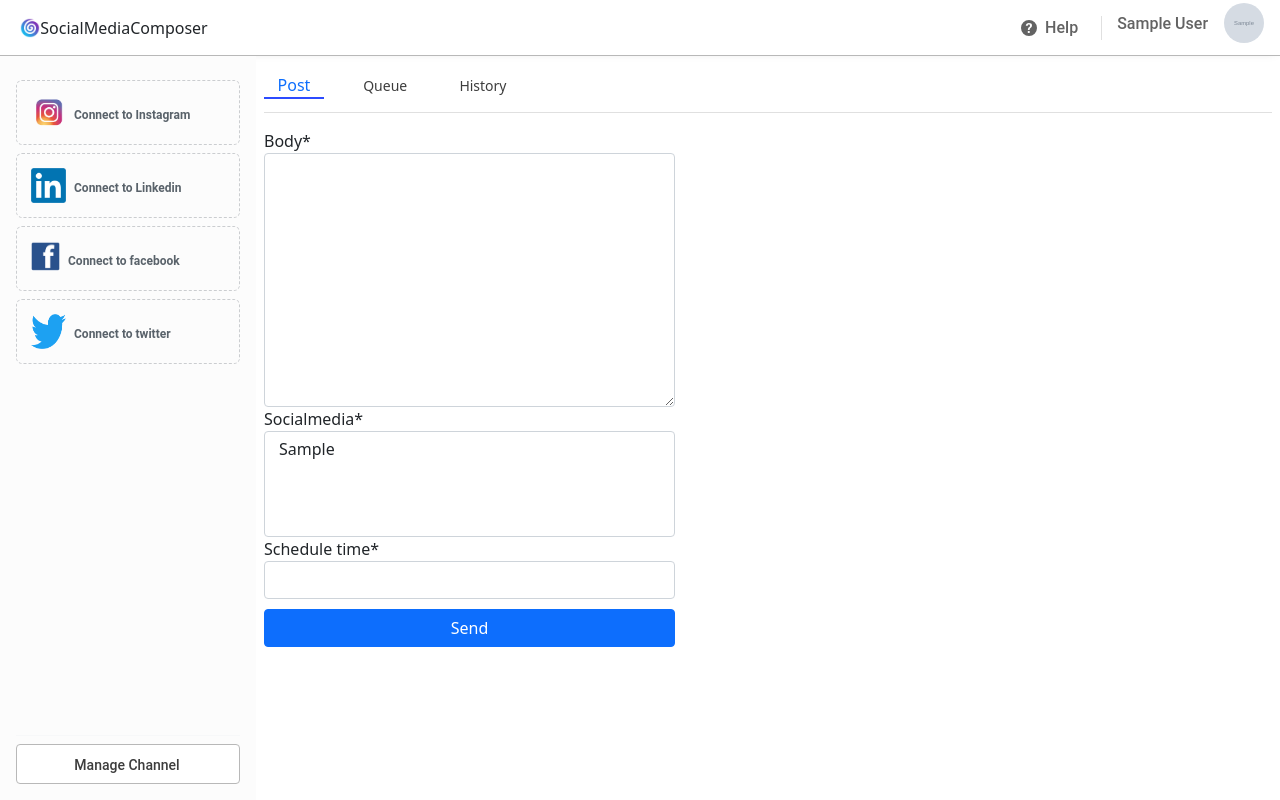
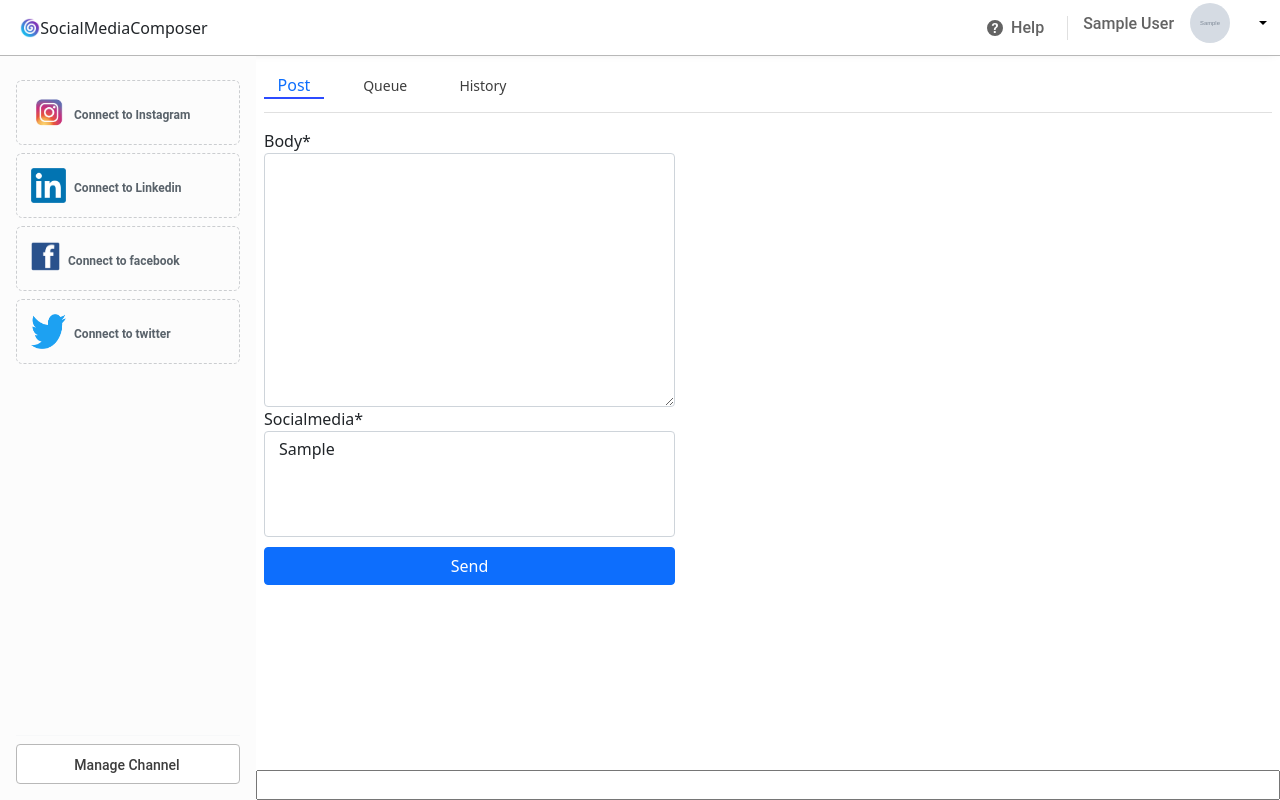
Before and after one commit to Christophe-Dupin/socialmediacomposerOC, a Django app: page /post/add_post/ in a window 1280 px wide. Run offline with Django 3.2, Linux system fonts and the light colour scheme; a user stored in the database is signed in; tables that the repository leaves empty hold one stand-in row (values such as "Sample post"); grey boxes marked "Sample" are stand-in pictures; some libraries are stand-ins or nearby versions.

Commit message:
fix bug issu

```diff
--- a/backend/app/posts/forms.py
+++ b/backend/app/posts/forms.py
@@ -1,10 +1,19 @@
 from django import forms
 from config.settings.base import DATE_INPUT_FORMATS
-
+from bootstrap_datepicker_plus import DatePickerInput
 from .models import Post
 
 
 class PostForm(forms.ModelForm):
     class Meta:
         model = Post
-        fields = ("body", "socialmedia", "schedule_time")
+        widgets = {
+            "schedule_time": DatePickerInput(
+                format="%m/%d%Y"
+            ),  # python date-time format
+        }
+        fields = ("body", "socialmedia")
+
+
+class DateForm(forms.Form):
+    date = forms.DateTimeField(input_formats=["%d/%m/%Y %H:%M"])
--- a/backend/app/posts/static/posts/css/styles.css
+++ b/backend/app/posts/static/posts/css/styles.css
@@ -855,3 +855,16 @@ cursor:inherit;
 .ovveride{
   margin-right: 8px;
 }
+
+.dropdown{
+  position:relative;
+
+}
+.login_logout_menu{
+  border-color:rgb(255, 255, 255);
+  background-color: rgb(255,255,255);
+}
+
+btn-primary:hover{
+  background-color:rgb(255, 255, 255)
+}
--- a/backend/app/posts/templates/posts/base.html
+++ b/backend/app/posts/templates/posts/base.html
@@ -8,6 +8,21 @@
   <!-- Required meta tags -->
   <meta charset="utf-8">
   <meta name="viewport" content="width=device-width, initial-scale=1">
+  <!-- jQuery -->
+  <script src="https://code.jquery.com/jquery-3.3.1.slim.min.js"
+    integrity="sha384-q8i/X+965DzO0rT7abK41JStQIAqVgRVzpbzo5smXKp4YfRvH+8abtTE1Pi6jizo"
+    crossorigin="anonymous"></script>
+  <script src="https://ajax.googleapis.com/ajax/libs/jquery/3.3.1/jquery.min.js"></script>
+  <script src="//code.jquery.com/ui/1.11.4/jquery-ui.js"></script>
+
+
+  <!-- XDSoft DateTimePicker -->
+  <link rel="stylesheet"
+    href="https://cdnjs.cloudflare.com/ajax/libs/jquery-datetimepicker/2.5.20/jquery.datetimepicker.min.css"
+    integrity="sha256-DOS9W6NR+NFe1fUhEE0PGKY/fubbUCnOfTje2JMDw3Y=" crossorigin="anonymous" />
+  <script src="https://cdnjs.cloudflare.com/ajax/libs/jquery-datetimepicker/2.5.20/jquery.datetimepicker.full.min.js"
+    integrity="sha256-FEqEelWI3WouFOo2VWP/uJfs1y8KJ++FLh2Lbqc8SJk=" crossorigin="anonymous"></script>
+
   <link rel="icon" type="image/x-icon" href="{% static 'assets/image/logo.png'%}" />
   <!-- Font Awesome icons (free version)-->
   <script src="https://use.fontawesome.com/releases/v5.13.0/js/all.js" crossorigin="anonymous"></script>
@@ -93,10 +108,14 @@
                   <img class="rounded-circle nav-account-img" src="{{ user.image.url }}">
                 </div>
               </a>
-              <div class="dropdown-menu">
-                <a class="dropdown-item" href="{% url 'profile' %}"><span class="fa fa-life-ring"></span>Paramètres</a>
-                <a class="dropdown-item" href="{% url 'logout' %}"><span class="fa fa-wrench"></span>Se
-                  déconnecter</a>
+              <div class="dropdown">
+                <bouton class="btn btn-light dropdown-toggle login_logout_menu" type="button" data-toggle="dropdown"
+                  data-bcup-haslogintext="no" aria-expanded="false"></bouton>
+                <div class="dropdown-menu">
+                  <a class="dropdown-item" href="{% url 'profile' %}"><span class="fa fa-life-ring"></span>Profile</a>
+                  <a class="dropdown-item" href="{% url 'logout' %}"><span class="fa fa-wrench"></span>Se
+                    déconnecter</a>
+                </div>
               </div>
             </li>
           </ul>
@@ -226,7 +245,9 @@
                           </span>
                         </span>
                       </a>
+
                       {% endif %}
+
                       <div class="bottom-style-social-media">
                         <div class="bottom-style-social-media-divider">
                           <hr
--- a/backend/app/posts/templates/posts/home.html
+++ b/backend/app/posts/templates/posts/home.html
@@ -1,27 +1,39 @@
 <!-- templates/home.html -->
 {% extends "posts/base.html" %}
 {% load crispy_forms_tags %}
+{% load bootstrap4 %}
+{% bootstrap_css %}
+{% bootstrap_javascript jquery='full' %}
+{{form.media}}
 {% load static %}
 {% block title %} Home {% endblock %}
 {% block content %}
+
 <div class="post-page">
   <div class="main-post-page">
     <div class="main-post-page-form">
       <form method="POST" class="post-form">
         {% csrf_token %}
-        <div class="main-post-page-form-body">
+        <div class="main-post-page-form-body body">
           {{ form.body|as_crispy_field }}
         </div>
-        <div class="main-post-page-form-social-media">
+        <div class="main-post-page-form-social-media socia-media">
           {{ form.socialmedia|as_crispy_field }}
         </div>
-        <div class="main-post-page-form-social-media">
-          {{ form.schedule_time|as_crispy_field }}
-        </div>
+
         <div class="main-post-page-form-social-media-boutton">
           <button type="submit" class="btn btn-primary boutton">Send</button>
         </div>
     </div>
   </div>
 </div>
+{{ date.date }}
+
+<script>
+  $(function () {
+    $("#id_date").datepicker({
+      format: 'd/m/Y H:i',
+    });
+  });
+</script>
 {% endblock content %}
--- a/backend/app/posts/views.py
+++ b/backend/app/posts/views.py
@@ -3,7 +3,7 @@ from django.contrib.auth.decorators import login_required
 from allauth.socialaccount.models import SocialAccount
 from .models import Post
 from app.users.models import User
-from .forms import PostForm
+from .forms import PostForm, DateForm
 
 
 def login(request):
@@ -12,6 +12,7 @@ def login(request):
 
 @login_required
 def add_post(request):
+    date = DateForm()
     if request.method == "POST":
         form = PostForm(request.POST)
         if not form.is_valid():
@@ -32,18 +33,18 @@ def add_post(request):
     return render(
         request,
         "posts/home.html",
-        {"form": form, "social_account": social_account},
+        {"form": form, "social_account": social_account, "date": date},
     )
 
 
 @login_required
 def all_posts_queue(request):
     post = Post.objects.get_all_post_on_queue()
-    print(post)
+    social_account = SocialAccount.objects.filter(user=request.user)
     return render(
         request,
         "posts/posts_queue.html",
-        {"post": post},
+        {"post": post, "social_account": social_account},
     )
 
 
@@ -52,8 +53,11 @@ def all_posts_queue_linkedin(request):
     context = Post.objects.filter(
         socialmedia__socialmedia__startswith="linkedin", is_queue=True
     )
+    social_account = SocialAccount.objects.filter(user=request.user)
     return render(
-        request, "posts/posts_linkedin_queue.html", {"context": context}
+        request,
+        "posts/posts_linkedin_queue.html",
+        {"context": context, "social_account": social_account},
     )
 
 
@@ -62,15 +66,23 @@ def all_posts_queue_facebook(request):
     context = Post.objects.filter(
         socialmedia__socialmedia__startswith="facebook", is_queue=True
     )
+    social_account = SocialAccount.objects.filter(user=request.user)
     return render(
-        request, "posts/posts_facebook_queue.html", {"context": context}
+        request,
+        "posts/posts_facebook_queue.html",
+        {"context": context, "social_account": social_account},
     )
 
 
 @login_required
 def all_posts_send(request):
     context = Post.objects.get_all_post_history()
-    return render(request, "posts/posts_history.html", {"context": context})
+    social_account = SocialAccount.objects.filter(user=request.user)
+    return render(
+        request,
+        "posts/posts_history.html",
+        {"context": context, "social_account": social_account},
+    )
 
 
 @login_required
--- a/backend/config/settings/base.py
+++ b/backend/config/settings/base.py
@@ -51,6 +51,8 @@ THIRD_PARTY_APPS = [
     "allauth.socialaccount.providers.linkedin_oauth2",
     "allauth.socialaccount.providers.twitter",
     "allauth.socialaccount.providers.instagram",
+    "bootstrap_datepicker_plus",
+    "bootstrap4",
 ]
 LOCAL_APPS = ["app.posts", "app.users"]
 
@@ -139,6 +141,9 @@ TEMPLATES = [
     },
 ]
 CRISPY_TEMPLATE_PACK = "bootstrap4"
+BOOTSTRAP4 = {
+    "include_jquery": True,
+}
 LOGIN_URL = "login"
 LOGIN_REDIRECT_URL = "add_post"
 LOGOUT_URL = "logout"
--- a/backend/requirements.txt
+++ b/backend/requirements.txt
@@ -5,9 +5,12 @@ pytest-django==4.1.0  # https://github.com/pytest-dev/pytest-django
 pytest==6.2.1  # https://github.com/pytest-dev/pytest
 django-crispy-forms==1.10.0
 social-auth-app-django ==4.0.0
+django-bootstrap4 ==2.3.1
 Pillow==8.0.1
 requests== 2.25.1
-django-allauth==0.44.0  # https://github.com/pennersr/django-allauth
+django-allauth==0.44.0
+django-bootstrap-datepicker-plus==3.0.5
+# https://github.com/pennersr/django-allauth
 # ------------------------------------------------------------------------------
 
 gunicorn==20.0.4  # https://github.com/benoitc/gunicorn
```
